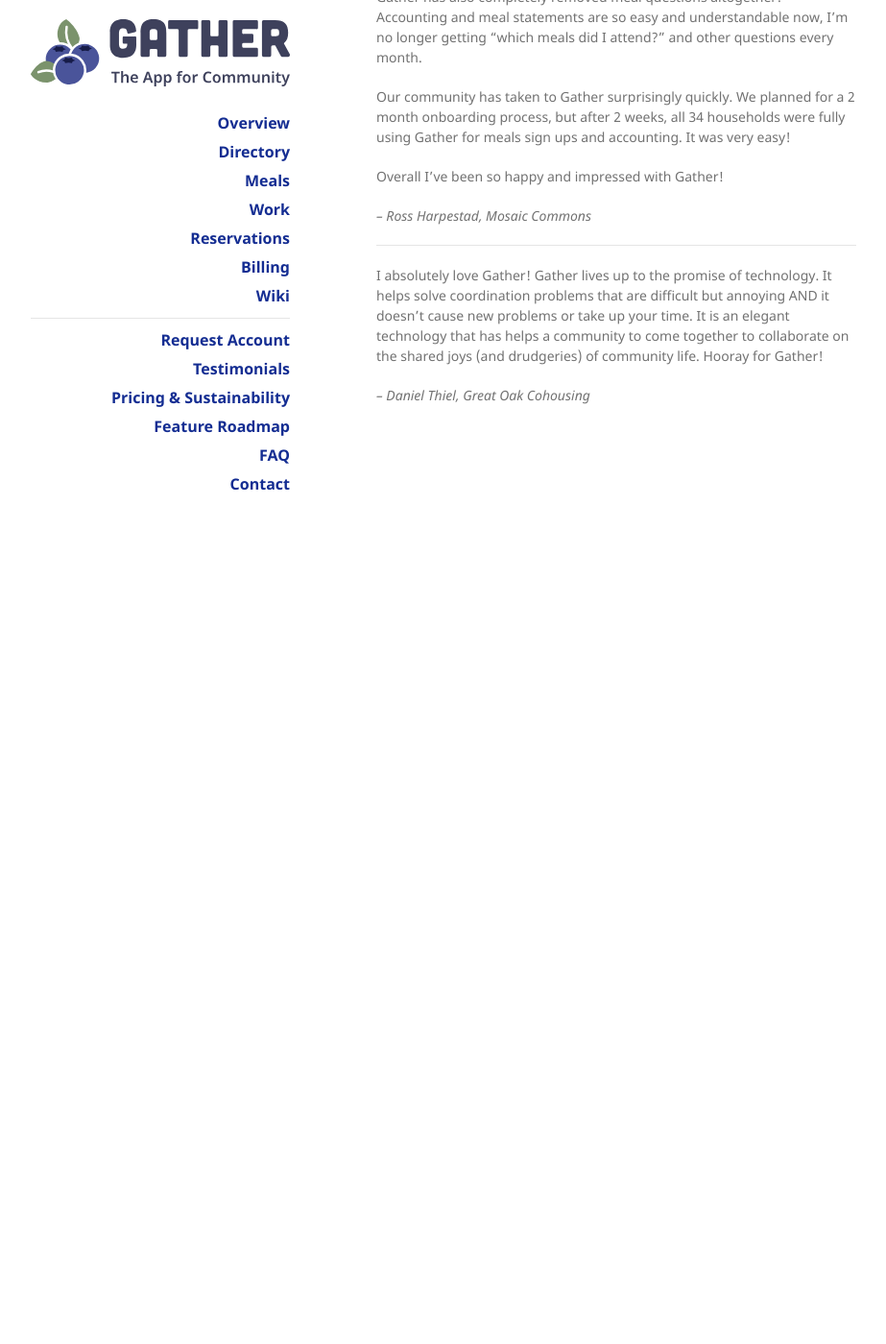
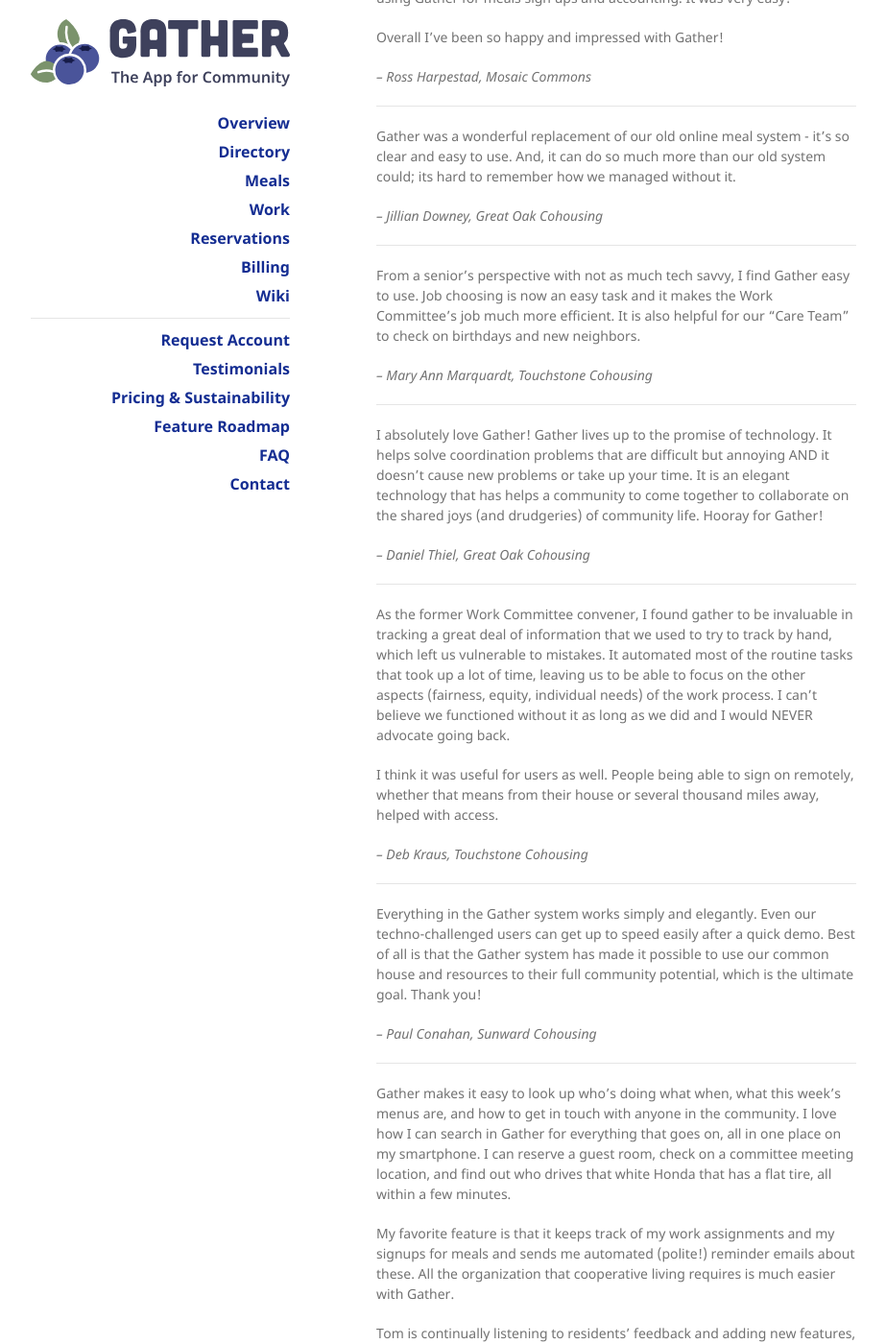
Before and after one commit to sassafrastech/gather-docs, a Jekyll site: the page built from testimonials.md, in a window 1280 px wide and 1400 px high, scrolled down 313 px. Shown: the whole window at 96% size, without its empty margins (178-1101 px from the left). Built offline with Jekyll 4.4.1, drawn with Linux system fonts in a browser that asks for light colours; nearby versions of some CDN libraries; our own code applies the rules of GitHub Pages for plain Markdown files; before the commit the page ends 900 px from its top, so only the background shows below that; some of the changed text lies outside the part shown.

Commit message:
Add testimonials

```diff
--- a/testimonials.md
+++ b/testimonials.md
@@ -1,4 +1,16 @@
 # Testimonials
+
+I love, love, LOVE Gather! Gather has reduced meals accounting from 10+ hours per month to less than 2 hours per month. This has been a huge time saver for me (the accountant) and our community.
+
+Gather has also completely removed meal questions altogether! Accounting and meal statements are so easy and understandable now, I'm no longer getting "which meals did I attend?" and other questions every month.
+
+Our community has taken to Gather surprisingly quickly. We planned for a 2 month onboarding process, but after 2 weeks, all 34 households were fully using Gather for meals sign ups and accounting. It was very easy!
+
+Overall I've been so happy and impressed with Gather!
+
+_-- Ross Harpestad, Mosaic Commons_
+
+---
 
 Gather was a wonderful replacement of our old online meal system - it's so clear and easy to use. And, it can do so much more than our old system could; its hard to remember how we managed without it.
 
@@ -6,18 +18,76 @@ _-- Jillian Downey, Great Oak Cohousing_
 
 ---
 
-I love, love, LOVE Gather! Gather has reduced meals accounting from 10+ hours per month to less than 2 hours per month. This has been a huge time saver for me (the accountant) and our community.
+From a senior's perspective with not as much tech savvy, I find Gather easy to use. Job choosing is now an easy task and it makes the Work Committee's job much more efficient. It is also helpful for our "Care Team" to check on birthdays and new neighbors.
 
-Gather has also completely removed meal questions altogether! Accounting and meal statements are so easy and understandable now, I’m no longer getting "which meals did I attend?" and other questions every month.
-
-Our community has taken to Gather surprisingly quickly. We planned for a 2 month onboarding process, but after 2 weeks, all 34 households were fully using Gather for meals sign ups and accounting. It was very easy!
-
-Overall I’ve been so happy and impressed with Gather!
-
-_-- Ross Harpestad, Mosaic Commons_
+_-- Mary Ann Marquardt, Touchstone Cohousing_
 
 ---
 
-I absolutely love Gather! Gather lives up to the promise of technology. It helps solve coordination problems that are difficult but annoying AND it doesn’t cause new problems or take up your time. It is an elegant technology that has helps a community to come together to collaborate on the shared joys (and drudgeries) of community life. Hooray for Gather!
+I absolutely love Gather! Gather lives up to the promise of technology. It helps solve coordination problems that are difficult but annoying AND it doesn't cause new problems or take up your time. It is an elegant technology that has helps a community to come together to collaborate on the shared joys (and drudgeries) of community life. Hooray for Gather!
 
 _-- Daniel Thiel, Great Oak Cohousing_
+
+---
+
+As the former Work Committee convener, I found gather to be invaluable in tracking a great deal of information that we used to try to track by hand, which left us vulnerable to mistakes. It automated most of the routine tasks that took up a lot of time, leaving us to be able to focus on the other aspects (fairness, equity, individual needs) of the work process. I can't believe we functioned without it as long as we did and I would NEVER advocate going back.
+
+I think it was useful for users as well. People being able to sign on remotely, whether that means from their house or several thousand miles away, helped with access.
+
+_-- Deb Kraus, Touchstone Cohousing_
+
+---
+
+Everything in the Gather system works simply and elegantly. Even our techno-challenged users can get up to speed easily after a quick demo. Best of all is that the Gather system has made it possible to use our common house and resources to their full community potential, which is the ultimate goal. Thank you!
+
+_-- Paul Conahan, Sunward Cohousing_
+
+---
+
+Gather makes it easy to look up who's doing what when, what this week's menus are, and how to get in touch with anyone in the community. I love how I can search in Gather for everything that goes on, all in one place on my smartphone. I can reserve a guest room, check on a committee meeting location, and find out who drives that white Honda that has a flat tire, all within a few minutes.
+
+My favorite feature is that it keeps track of my work assignments and my signups for meals and sends me automated (polite!) reminder emails about these. All the organization that cooperative living requires is much easier with Gather.
+
+Tom is continually listening to residents' feedback and adding new features, figuring out ways to make Gather work even better to keep our community humming. Tom has created a system that is customized exactly for a community's needs.
+
+_-- Sandra McIntyre, Touchstone Cohousing_
+
+---
+
+I think it is a testament to the quality of Gather that our most techno-phobic residents have taken to it so well.
+
+_-- Leila Tite, Monterey Cohousing_
+
+---
+
+Gather is incredibly easy to navigate and makes meals, job choosing, and finding meeting notes much simpler! It has a beautiful and friendly-looking design as well! I am so grateful for how Gather improves our quality and ease of life in co-housing!
+
+_-- Anne Heaton, Touchstone Cohousing_
+
+---
+
+From a marketing standpoint Gather shows new potential buyers how organized and well-run we are. People are quite impressed with our community when they see Gather.
+
+_-- Robin Kahler, Touchstone Cohousing_
+
+---
+
+I'm very grateful for the thoughtful construction and flexibility of the Gather system. Gather's design allows it to respond to the changing needs or our cohousing community. This has benefitted Sunward several times since the system's inception. We are most recently appreciative of the way Gather has been modified to help us update our emergency contact information. Thank you!
+
+_-- Edith Lewis, Sunward Cohousing_
+
+---
+
+I use Gather for the Touchstone work-share program: recording new jobs, updating current and seasonal jobs, adding changes from committees, adding job descriptions, and updating dates and times. At first I was hesitant to take on this important job. I am not a computer person, nor do I feel comfortable with new technology. I was afraid I would not learn it fast enough, but I did! I love working on Gather, and cannot imagine going back to using big whiteboards. Gather is such a user-friendly system.
+
+_-- Pauli Weizman, Touchstone Cohousing_
+
+---
+
+I appreciate how easy Gather is to navigate. It is simple, uncluttered and intuitive. I teach our new residents how to use Gather, and it doesn't overwhelm.
+
+I really like that Gather syncs with my Calendar, so meals and jobs just show up in my calendar. What a time saver!
+
+The wiki is also a great tool to catalog all your community's information.
+
+_-- Lesli Daniel, Touchstone Cohousing_
```
